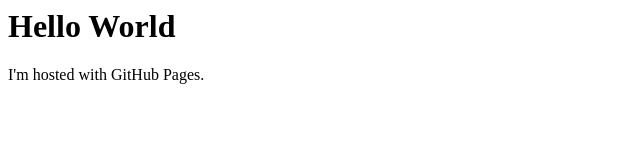
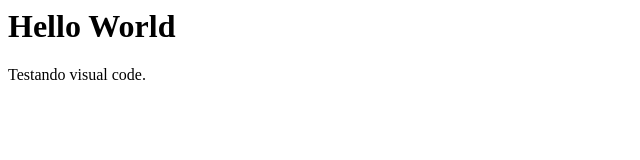
Before and after one commit to Guttardo/guttardo.github.io, a plain HTML site: page index.html in a window 1280 px wide. Shown: the full height of the page, 0-640 px from the left. Drawn offline with Linux system fonts and the light colour scheme.

Commit message:
testando

```diff
--- a/index.html
+++ b/index.html
@@ -1,6 +1,6 @@
 <html>
     <body>
         <h1>Hello World</h1>
-        <p>I'm hosted with GitHub Pages.</p>
+        <p>Testando visual code.</p>
     </body>
 </html>
```
